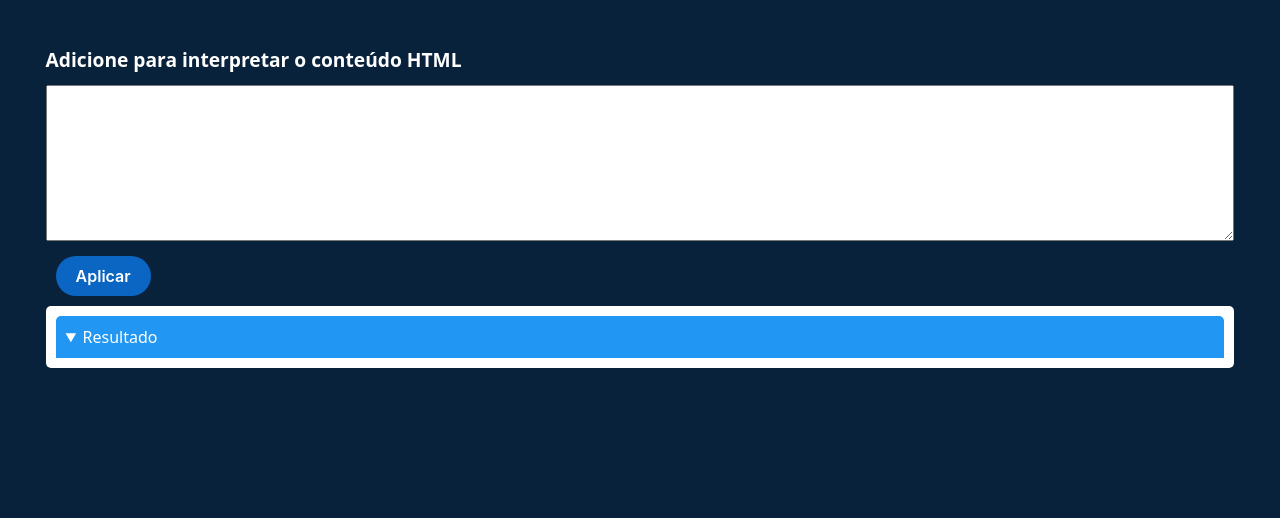
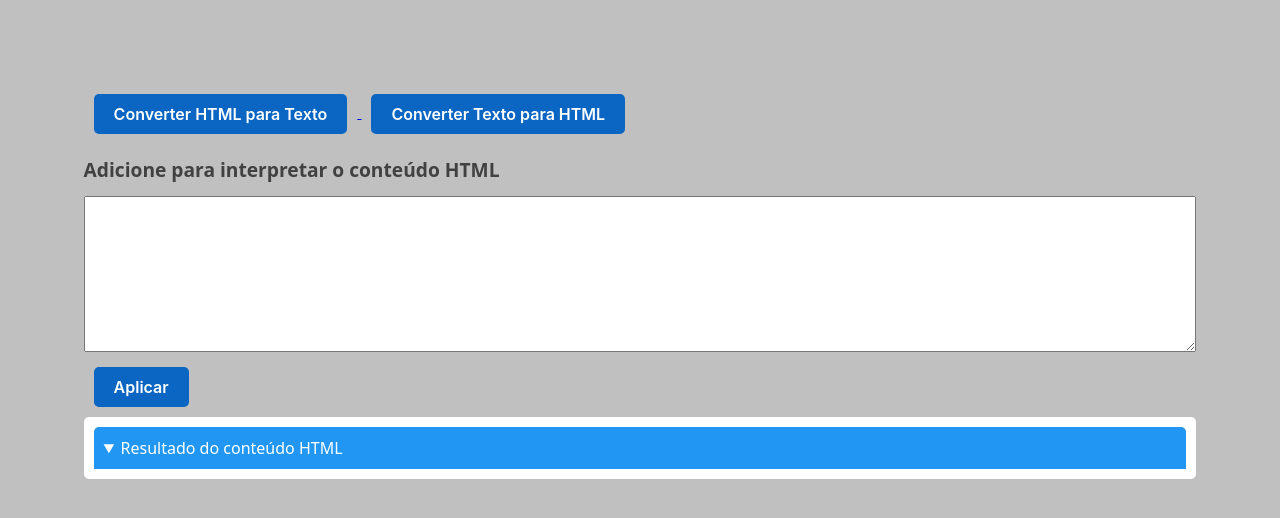
Before and after one commit to ifdc2308/htmlConverter, a plain HTML site: page index.html in a window 1280 px wide. Drawn offline with Linux system fonts and the light colour scheme.

Commit message:
feat: converter-text-html

```diff
--- a/index.html
+++ b/index.html
@@ -9,6 +9,16 @@
 </head>
 
 <body>
+    <a href="/index.html">
+        <button id="" class="button-18" role="button">
+            Converter HTML para Texto
+        </button>
+    </a>
+    <a href="/text.html">
+        <button id="" class="button-18" role="button">
+            Converter Texto para HTML
+        </button>
+    </a>
     <h1>Adicione para interpretar o conteúdo HTML</h1>
     <section>
         <textarea rows="10" id="valorInserido" class="insertTextArea"></textarea>
@@ -16,7 +26,7 @@
             Aplicar
         </button>
         <details open>
-            <summary>Resultado</summary>
+            <summary>Resultado do conteúdo HTML</summary>
             <div id="resultado"></div>
         </details>
     </section>
--- a/style.css
+++ b/style.css
@@ -1,6 +1,6 @@
 /* CSS */
 html {
-background-color: #09223b;
+background-color: #c0c0c0;
 padding: 2%;
 }
 
@@ -13,7 +13,7 @@ padding: 2%;
   align-items: center;
   background-color: #0A66C2;
   border: 0;
-  border-radius: 100px;
+  border-radius: 5px;
   box-sizing: border-box;
   color: #ffffff;
   cursor: pointer;
@@ -76,8 +76,8 @@ details {
 /* extra styles */
 
 * {box-sizing: border-box;}
-body {font-family: system-ui, sans-serif; margin: 20px;}
-h1 {font-size: 1.2em; color: #ffffff;}
+body {font-family: system-ui, sans-serif; padding: 50px;}
+h1 {font-size: 1.2em; color: #414141;}
 article > *:first-child {margin: 0;}
 article > * + * {margin: 0.75em 0 0 0;}
 pre {color: white; background: #455e7b; padding: 1em; border-radius: 5px;}
```
Also changed, not shown: text.html (added, +36 -0 lines).
